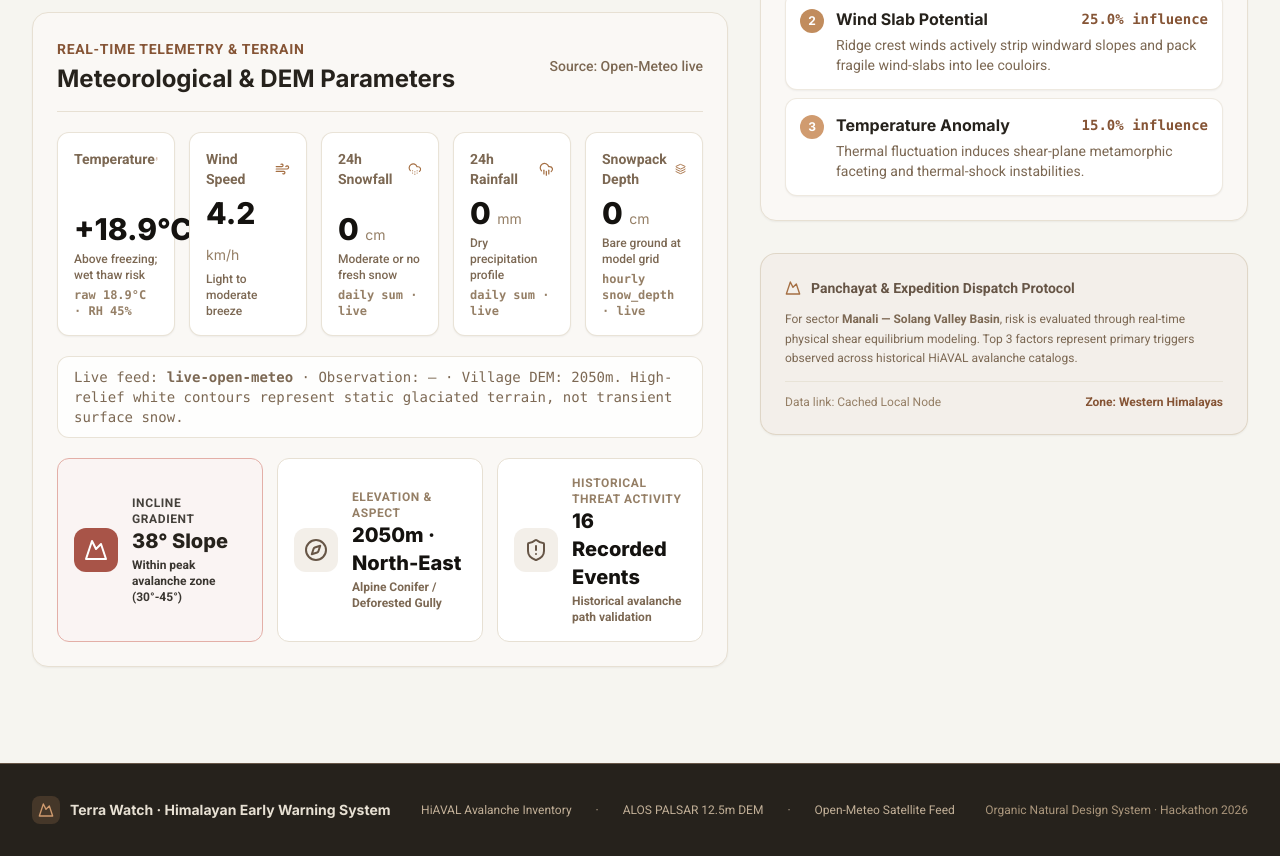
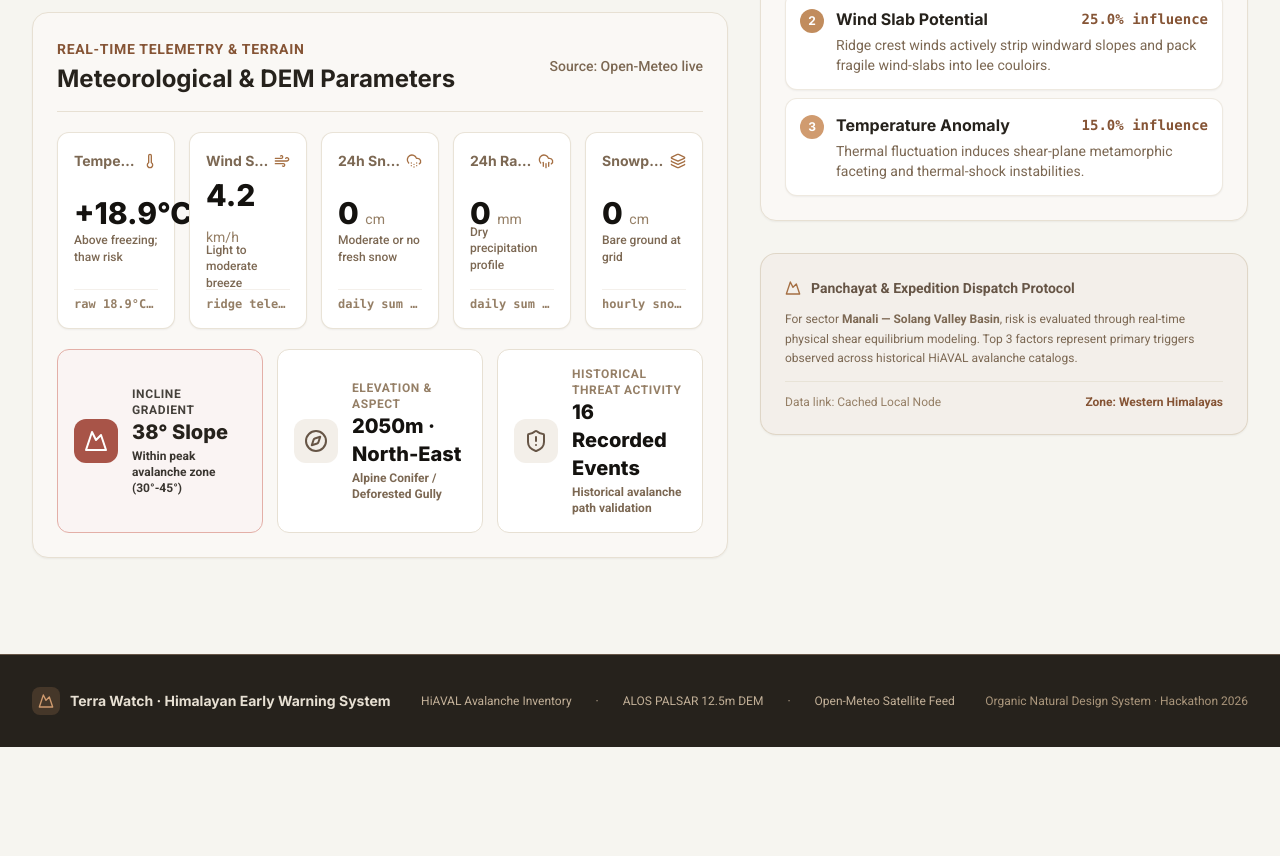
Before and after one commit to anshuvdebnath-cyber/hackrit-hackathon-26, a React (Vite) app in the folder frontend/: page / in a window 1280 px wide. Shown: the part 1320-2176 px from the top of the page. After the commit the page ends 2067 px from the top, so only its background shows below. Built offline with nearby package versions, Linux system fonts and the light colour scheme; no server answers.

Commit message:
style(ui): align all 5 weather telemetry cards to the exact same level and remove redundant live feed disclaimer box

```diff
--- a/frontend/src/components/WeatherTerrainCards.jsx
+++ b/frontend/src/components/WeatherTerrainCards.jsx
@@ -56,101 +56,104 @@ export default function WeatherTerrainCards({ village }) {
         </span>
       </div>
 
-      {/* Grid of Telemetry Cards — all values are ORIGINAL Open-Meteo live data */}
-      <div className="grid grid-cols-2 sm:grid-cols-5 gap-3.5">
+      {/* Grid of Telemetry Cards — all values aligned at the exact same level */}
+      <div className="grid grid-cols-2 sm:grid-cols-5 gap-3.5 items-stretch">
 
-        {/* Temperature Card — live, lapse-corrected to village elevation */}
-        <div className="bg-white p-4 rounded-xl border border-earth-200/90 shadow-sm flex flex-col justify-between">
-          <div className="flex items-center justify-between text-earth-700 mb-1.5">
-            <span className="text-xs sm:text-sm font-bold">Temperature</span>
-            <Thermometer className="w-4 h-4 text-terracotta-600" />
+        {/* 1. Temperature Card */}
+        <div className="bg-white p-4 rounded-xl border border-earth-200/90 shadow-sm flex flex-col justify-between h-full min-h-[170px]">
+          <div className="flex items-center justify-between text-earth-700 h-6 gap-1">
+            <span className="text-xs sm:text-sm font-bold font-heading truncate">Temperature</span>
+            <Thermometer className="w-4 h-4 text-terracotta-600 flex-shrink-0" />
           </div>
-          <div>
+          <div className="my-1">
             <div className="text-2xl sm:text-3xl font-heading font-extrabold text-earth-950">
               {temp > 0 ? `+${temp}` : temp}°C
             </div>
-            <div className="text-xs text-earth-700 font-medium mt-1">
-              {temp <= 0 ? 'Sub-zero snowpack freeze' : 'Above freezing; wet thaw risk'}
+            <div className="text-xs text-earth-700 font-medium h-9 flex items-center leading-snug">
+              {temp <= 0 ? 'Sub-zero freeze' : 'Above freezing; thaw risk'}
             </div>
-            <div className="text-xs text-earth-600 font-mono mt-1 font-semibold">
-              raw {tempRaw}°C{tempCorrected ? ' (lapse-corr.)' : ''}{humidity != null ? ` · RH ${humidity}%` : ''}
-            </div>
+          </div>
+          <div className="text-[11px] sm:text-xs text-earth-600 font-mono font-semibold pt-1.5 border-t border-earth-100/90 truncate">
+            raw {tempRaw}°C{humidity != null ? ` · RH ${humidity}%` : ''}
           </div>
         </div>
 
-        {/* Wind Speed Card */}
-        <div className="bg-white p-4 rounded-xl border border-earth-200/90 shadow-sm flex flex-col justify-between">
-          <div className="flex items-center justify-between text-earth-700 mb-1.5">
-            <span className="text-xs sm:text-sm font-bold">Wind Speed</span>
-            <Wind className="w-4 h-4 text-terracotta-600" />
+        {/* 2. Wind Speed Card */}
+        <div className="bg-white p-4 rounded-xl border border-earth-200/90 shadow-sm flex flex-col justify-between h-full min-h-[170px]">
+          <div className="flex items-center justify-between text-earth-700 h-6 gap-1">
+            <span className="text-xs sm:text-sm font-bold font-heading truncate">Wind Speed</span>
+            <Wind className="w-4 h-4 text-terracotta-600 flex-shrink-0" />
           </div>
-          <div>
+          <div className="my-1">
             <div className="text-2xl sm:text-3xl font-heading font-extrabold text-earth-950">
-              {wind} <span className="text-sm font-normal text-earth-600">km/h</span>
+              {wind} <span className="text-xs sm:text-sm font-normal text-earth-600 font-sans">km/h</span>
             </div>
-            <div className="text-xs text-earth-700 font-medium mt-1">
+            <div className="text-xs text-earth-700 font-medium h-9 flex items-center leading-snug">
               {isHighWind ? 'Active crest wind-slab drift' : 'Light to moderate breeze'}
             </div>
           </div>
-        </div>
-
-        {/* 24h Snowfall Card — daily.snowfall_sum (true 24h total, cm) */}
-        <div className="bg-white p-4 rounded-xl border border-earth-200/90 shadow-sm flex flex-col justify-between">
-          <div className="flex items-center justify-between text-earth-700 mb-1.5">
-            <span className="text-xs sm:text-sm font-bold">24h Snowfall</span>
-            <CloudSnow className="w-4 h-4 text-terracotta-600" />
-          </div>
-          <div>
-            <div className="text-2xl sm:text-3xl font-heading font-extrabold text-earth-950">
-              {snowFall24h} <span className="text-sm font-normal text-earth-600">cm</span>
-            </div>
-            <div className="text-xs text-earth-700 font-medium mt-1">
-              {isSnowLoading ? 'Heavy fresh slab loading' : 'Moderate or no fresh snow'}
-            </div>
-            <div className="text-xs text-earth-600 font-mono mt-1 font-semibold">daily sum · live</div>
+          <div className="text-[11px] sm:text-xs text-earth-600 font-mono font-semibold pt-1.5 border-t border-earth-100/90 truncate">
+            ridge telemetry · live
           </div>
         </div>
 
-        {/* 24h Rainfall Card — daily.rain_sum (true 24h total, mm) */}
-        <div className="bg-white p-4 rounded-xl border border-earth-200/90 shadow-sm flex flex-col justify-between">
-          <div className="flex items-center justify-between text-earth-700 mb-1.5">
-            <span className="text-xs sm:text-sm font-bold">24h Rainfall</span>
-            <CloudRain className="w-4 h-4 text-terracotta-600" />
+        {/* 3. 24h Snowfall Card */}
+        <div className="bg-white p-4 rounded-xl border border-earth-200/90 shadow-sm flex flex-col justify-between h-full min-h-[170px]">
+          <div className="flex items-center justify-between text-earth-700 h-6 gap-1">
+            <span className="text-xs sm:text-sm font-bold font-heading truncate">24h Snowfall</span>
+            <CloudSnow className="w-4 h-4 text-terracotta-600 flex-shrink-0" />
           </div>
-          <div>
+          <div className="my-1">
             <div className="text-2xl sm:text-3xl font-heading font-extrabold text-earth-950">
-              {rain24h} <span className="text-sm font-normal text-earth-600">mm</span>
+              {snowFall24h} <span className="text-xs sm:text-sm font-normal text-earth-600 font-sans">cm</span>
             </div>
-            <div className="text-xs text-earth-700 font-medium mt-1">
-              {rain24h > 10 ? 'Heavy runoff / flash flood' : 'Dry precipitation profile'}
+            <div className="text-xs text-earth-700 font-medium h-9 flex items-center leading-snug">
+              {isSnowLoading ? 'Heavy slab loading' : 'Moderate or no fresh snow'}
             </div>
-            <div className="text-xs text-earth-600 font-mono mt-1 font-semibold">daily sum · live</div>
+          </div>
+          <div className="text-[11px] sm:text-xs text-earth-600 font-mono font-semibold pt-1.5 border-t border-earth-100/90 truncate">
+            daily sum · live
           </div>
         </div>
 
-        {/* Snowpack Depth Card — hourly.snow_depth at observation hour (m -> cm) */}
-        <div className="bg-white p-4 rounded-xl border border-earth-200/90 shadow-sm flex flex-col justify-between">
-          <div className="flex items-center justify-between text-earth-700 mb-1.5">
-            <span className="text-xs sm:text-sm font-bold">Snowpack Depth</span>
-            <Layers className="w-4 h-4 text-terracotta-600" />
+        {/* 4. 24h Rainfall Card */}
+        <div className="bg-white p-4 rounded-xl border border-earth-200/90 shadow-sm flex flex-col justify-between h-full min-h-[170px]">
+          <div className="flex items-center justify-between text-earth-700 h-6 gap-1">
+            <span className="text-xs sm:text-sm font-bold font-heading truncate">24h Rainfall</span>
+            <CloudRain className="w-4 h-4 text-terracotta-600 flex-shrink-0" />
           </div>
-          <div>
+          <div className="my-1">
             <div className="text-2xl sm:text-3xl font-heading font-extrabold text-earth-950">
-              {snowPack} <span className="text-sm font-normal text-earth-600">cm</span>
+              {rain24h} <span className="text-xs sm:text-sm font-normal text-earth-600 font-sans">mm</span>
             </div>
-            <div className="text-xs text-earth-700 font-medium mt-1">
-              {snowPack <= 0 ? 'Bare ground at model grid' : snowPack < 30 ? 'Thin / patchy cover' : 'Deep pack — avalanche fuel'}
+            <div className="text-xs text-earth-700 font-medium h-9 flex items-center leading-snug">
+              {rain24h > 10 ? 'Heavy runoff / flash flood' : 'Dry precipitation profile'}
             </div>
-            <div className="text-xs text-earth-600 font-mono mt-1 font-semibold">hourly snow_depth · live</div>
+          </div>
+          <div className="text-[11px] sm:text-xs text-earth-600 font-mono font-semibold pt-1.5 border-t border-earth-100/90 truncate">
+            daily sum · live
           </div>
         </div>
 
-      </div>
+        {/* 5. Snowpack Depth Card */}
+        <div className="bg-white p-4 rounded-xl border border-earth-200/90 shadow-sm flex flex-col justify-between h-full min-h-[170px]">
+          <div className="flex items-center justify-between text-earth-700 h-6 gap-1">
+            <span className="text-xs sm:text-sm font-bold font-heading truncate">Snowpack Depth</span>
+            <Layers className="w-4 h-4 text-terracotta-600 flex-shrink-0" />
+          </div>
+          <div className="my-1">
+            <div className="text-2xl sm:text-3xl font-heading font-extrabold text-earth-950">
+              {snowPack} <span className="text-xs sm:text-sm font-normal text-earth-600 font-sans">cm</span>
+            </div>
+            <div className="text-xs text-earth-700 font-medium h-9 flex items-center leading-snug">
+              {snowPack <= 0 ? 'Bare ground at grid' : snowPack < 30 ? 'Thin / patchy cover' : 'Deep pack — avalanche fuel'}
+            </div>
+          </div>
+          <div className="text-[11px] sm:text-xs text-earth-600 font-mono font-semibold pt-1.5 border-t border-earth-100/90 truncate">
+            hourly snow_depth · live
+          </div>
+        </div>
 
-      <div className="text-xs sm:text-sm text-earth-700 font-mono bg-white/80 border border-earth-200/90 rounded-xl px-4 py-2.5 leading-relaxed">
-        Live feed: <strong>{source}</strong> · Observation: {obsTime ?? '—'}
-        {modelElev != null ? ` · Model grid: ${modelElev}m (Village DEM: ${elevation}m)` : ` · Village DEM: ${elevation}m`}
-        . High-relief white contours represent static glaciated terrain, not transient surface snow.
       </div>
 
       {/* Terrain DEM Parameters Row */}
```
